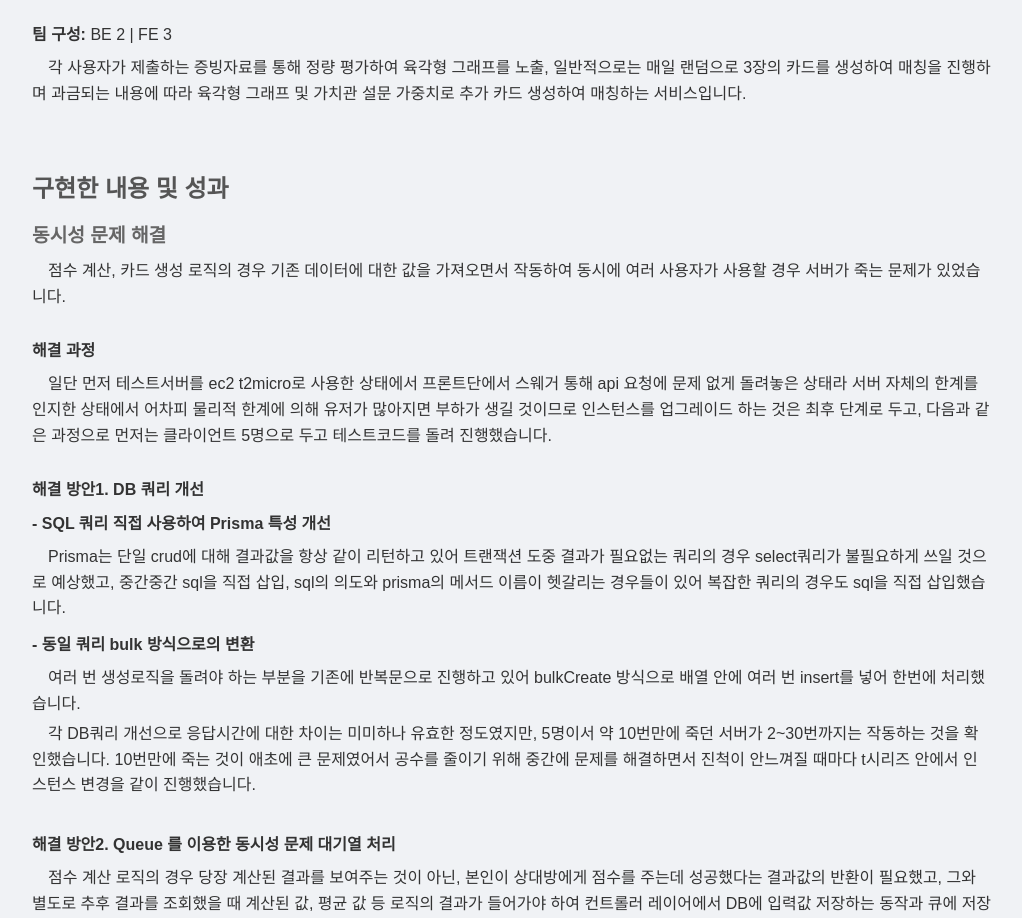
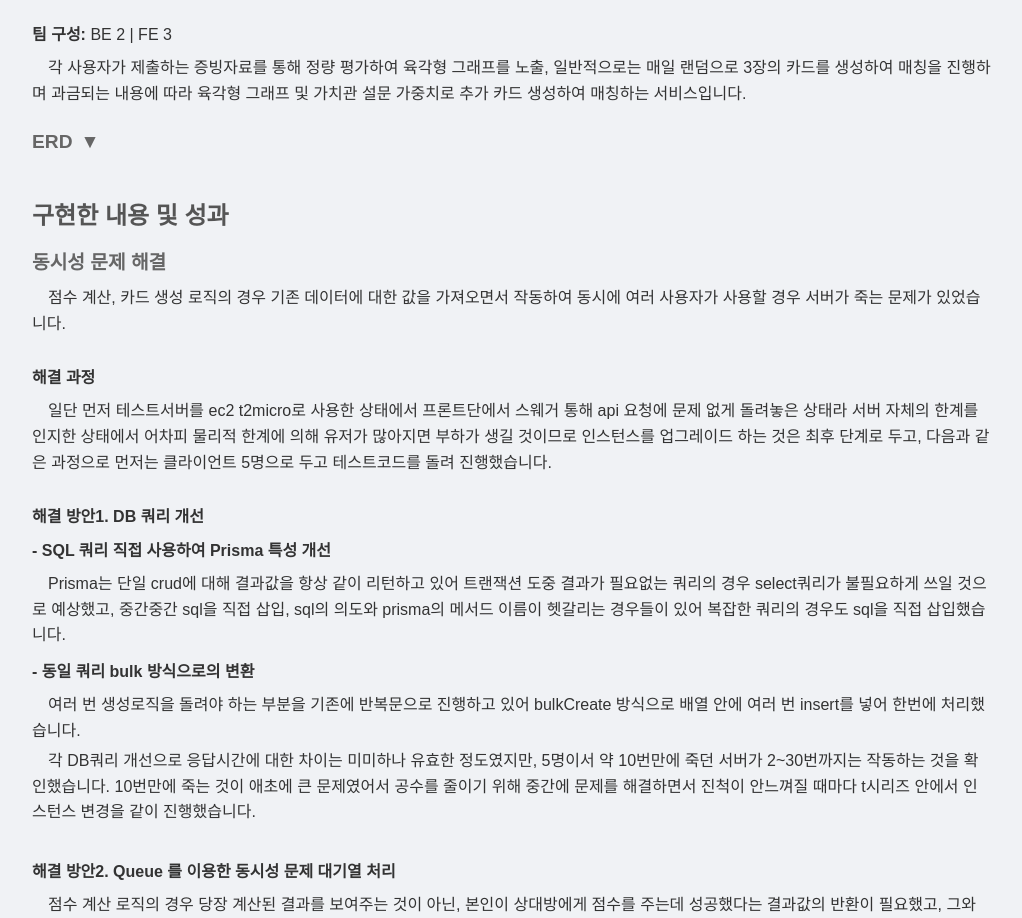
Before and after one commit to sh5080/portfolio, a React (Create React App) app: page / in a window 1280 px wide. Shown: the part 4525-5443 px from the top of the page, without its empty margins (228-1250 px from the left). Built offline with nearby package versions, Linux system fonts and the light colour scheme; the HTML template or start-up script is replaced by a standard one.

Commit message:
feat: alpha-erd 추가

```diff
--- a/src/pages/projects/alpha.project.tsx
+++ b/src/pages/projects/alpha.project.tsx
@@ -1,5 +1,7 @@
-import React from "react";
+import React, { useState } from "react";
 import webSocketSseImage from "../../assets/web-socket-sse.png";
+import erdImage from "../../assets/alpha-erd.png";
+
 import FadeIn from "../../components/fade-in.component";
 import {
   Content,
@@ -16,6 +18,12 @@ import {
 } from "./style";
 
 const Alpha: React.FC = () => {
+  const [isErdVisible, setIsErdVisible] = useState(false);
+
+  const toggleErdVisibility = () => {
+    setIsErdVisible(!isErdVisible);
+  };
+
   return (
     <ProjectContainer>
       <ProjectHeader>
@@ -32,6 +40,15 @@ const Alpha: React.FC = () => {
           생성하여 매칭하는 서비스입니다.
         </Paragraph>
       </ProjectDetails>
+      <SubTitle onClick={toggleErdVisibility} style={{ cursor: "pointer" }}>
+        <strong>ERD</strong>
+        <span style={{ marginLeft: "8px" }}>{isErdVisible ? "▲" : "▼"}</span>
+      </SubTitle>
+      {isErdVisible && (
+        <ImageContainer>
+          <img src={erdImage} alt="ERD Diagram" />
+        </ImageContainer>
+      )}
       <br></br>
       <SectionTitle>구현한 내용 및 성과</SectionTitle>
       <Content>
```
Also changed, not shown: src/assets/alpha-erd.png (added).
